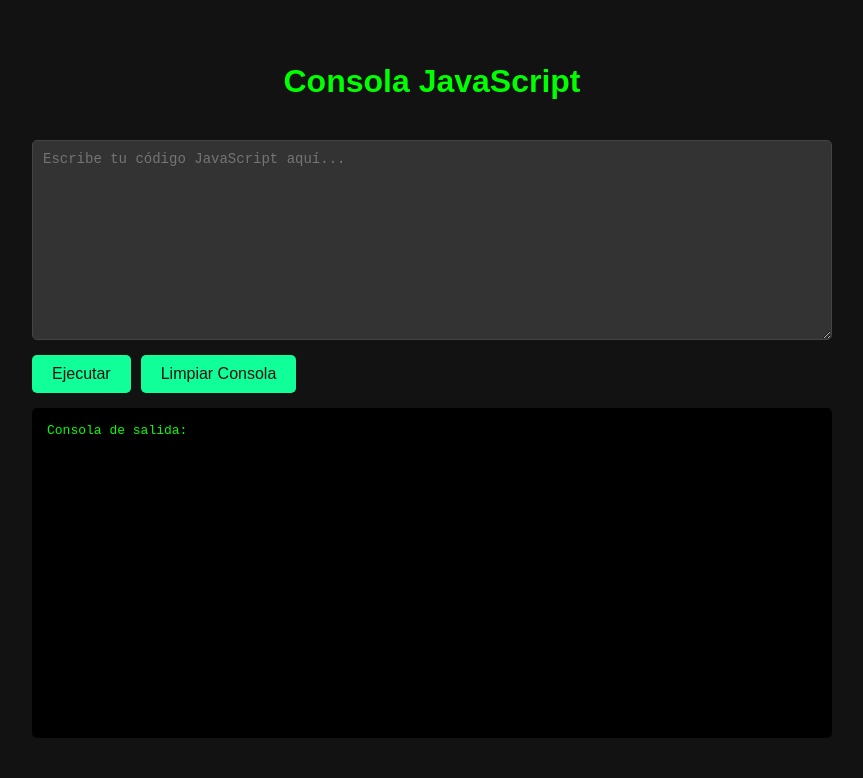
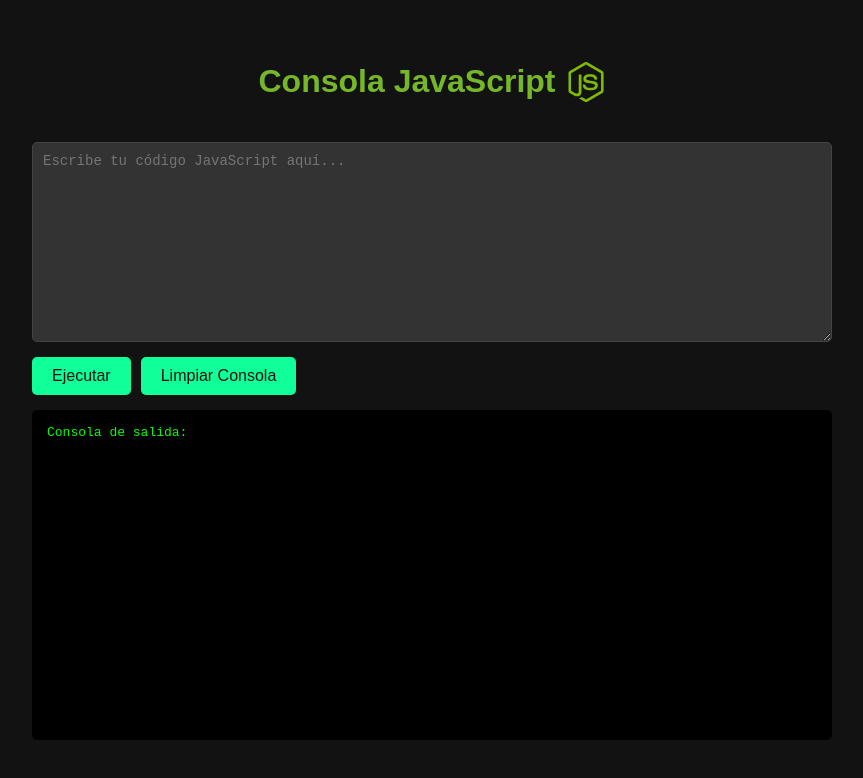
Before and after one commit to KirbyNx64/Console_JS, a plain HTML site: page index.html in a window 1280 px wide. Shown: the whole page, without its empty margins (208-1071 px from the left). Drawn offline with Linux system fonts and the light colour scheme.

Commit message:
Add files via upload

```diff
--- a/index.html
+++ b/index.html
@@ -77,13 +77,24 @@
     }
 
     h1 {
-      color: #0f0;
+      color: rgb(117, 183, 41);
       margin-bottom: 20px;
+      display: flex;
+      align-items: center;
+      justify-content: space-between
+    }
+    h1 img {
+      margin-left: 10px; /* Espacio entre el ícono y el texto */
+      width: 40px; /* Tamaño del ícono */
+      height: 40px;
     }
   </style>
 </head>
 <body>
-  <h1>Consola JavaScript</h1>
+  <h1>
+    Consola JavaScript
+    <img src="icono.ico" alt="Ícono">
+  </h1>
   <div class="container">
     <textarea id="scriptArea" placeholder="Escribe tu código JavaScript aquí..."></textarea>
     <div class="button-group">
```
